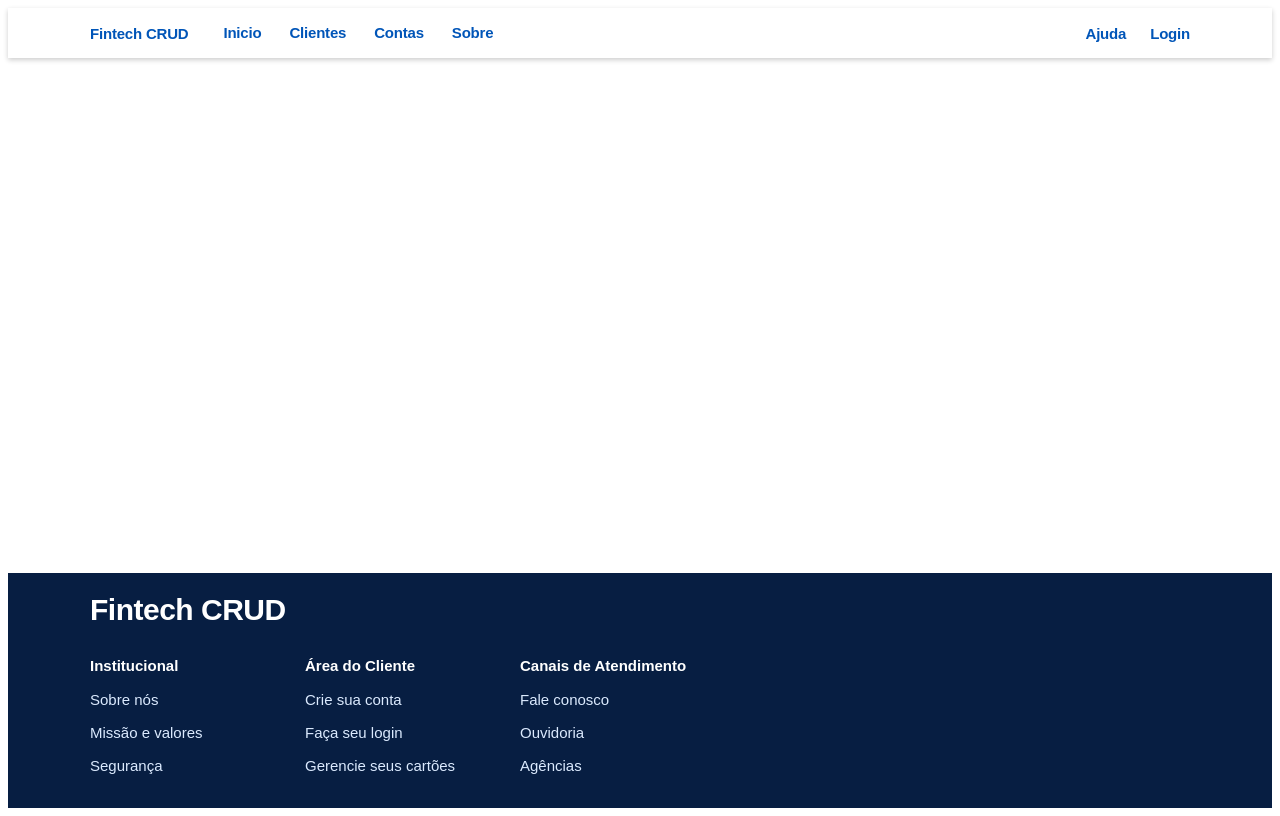
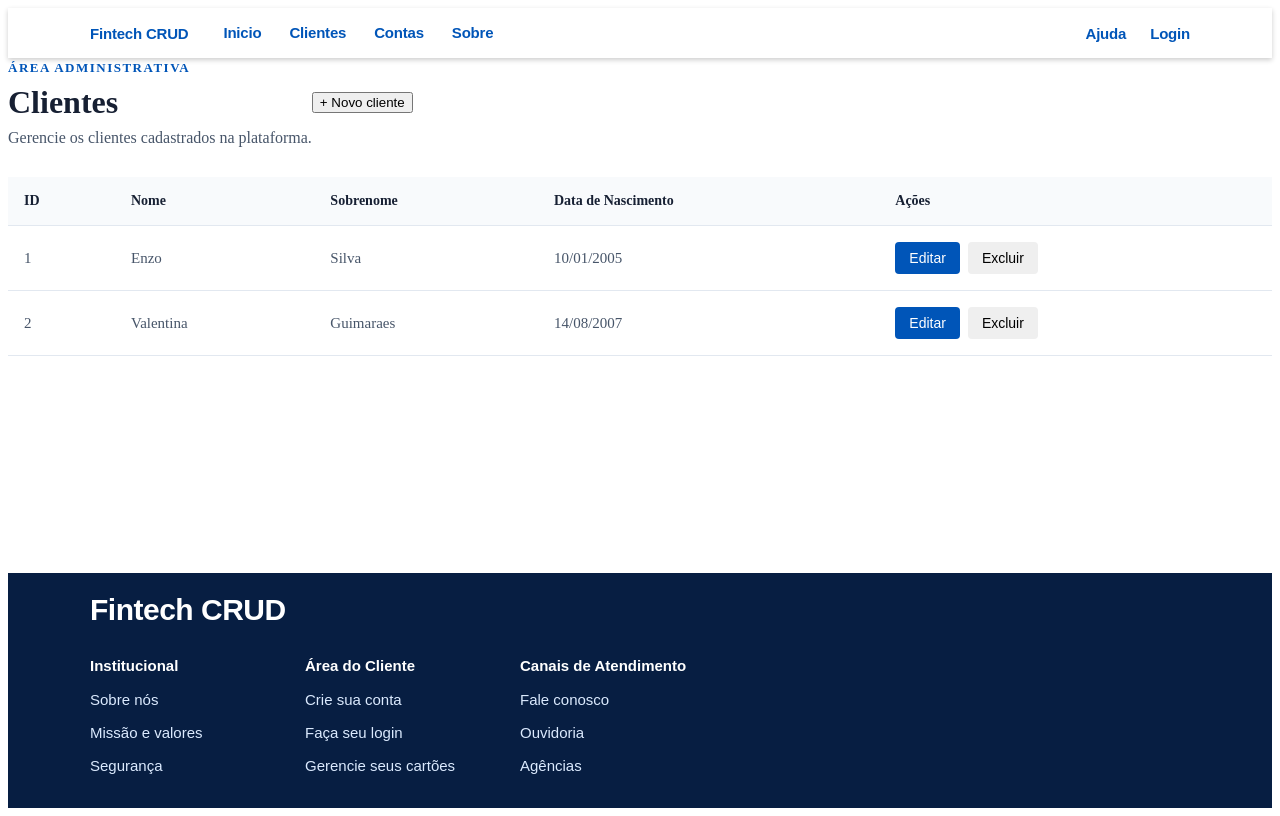
Before and after one commit to Allan-Jackson/fintechcrud, an Angular app: page /admin-clientes-listar in a window 1280 px wide. Before the commit this address led to /. Built offline with nearby package versions, Linux system fonts and the light colour scheme.

Commit message:
feat: Cria area de listagem de clientes com listagem local e servico para listar clientes

```diff
--- /dev/null
+++ b/backend/db.json
@@ -0,0 +1,28 @@
+{
+    "clientes": [
+        {
+            "id": 1,
+            "cpf": "12345678910",
+            "nome": "Enzo",
+            "sobrenome": "Silva",
+            "dtNascimento": "2005-01-10",
+            "email": "enzo@email.com"
+        },
+        {
+            "id": 2,
+            "cpf": "12345678911",
+            "nome": "Ana",
+            "sobrenome": "Santos",
+            "dtNascimento": "2000-09-09",
+            "email": "ana@email.com"
+        },
+        {
+            "id": 3,
+            "cpf": "22345678913",
+            "nome": "Matheus",
+            "sobrenome": "Vieira",
+            "dtNascimento": "2003-08-19",
+            "email": "math.vieira@email.com"
+        }
+    ]
+}
--- a/src/app/app.routes.ts
+++ b/src/app/app.routes.ts
@@ -3,6 +3,8 @@ import { LoginComponent } from './pages/login/login.component';
 import { HomeComponent } from './pages/home/home.component';
 import { SobreComponent } from './pages/sobre/sobre.component';
 import { AjudaComponent } from './pages/ajuda/ajuda.component';
+import { AdminClientesComponent } from './pages/admin/admin-clientes/admin-clientes.component';
+
 
 export const routes: Routes = [
     {
@@ -24,5 +26,10 @@ export const routes: Routes = [
         path: 'ajuda',
         component: AjudaComponent,
         title: 'Ajuda'
+    },
+    {
+        path: 'admin-clientes-listar',
+        component: AdminClientesComponent,
+        title: 'Listar Clientes'
     }
 ];
--- /dev/null
+++ b/src/app/pages/admin/admin-clientes/admin-clientes.component.css
@@ -0,0 +1,134 @@
+.content -container {
+    width: 80%;
+    margin: 50px auto 0;
+}
+
+.subtitulo {
+    color: #0055b8;
+    font-size: 13px;
+    font-weight: 700;
+    letter-spacing: 1.5px;
+}
+
+.cabecalho {
+    display: flex;
+    align-items: center;
+    justify-content: space -between;
+    margin-bottom: 30px;
+}
+
+.cabecalho h1 {
+    margin: 8px 0;
+    color: #172033;
+    font-size: 32px;
+}
+
+.cabecalho p {
+    margin: 0;
+    color: #475569;
+    font-size: 16px;
+}
+
+.botao -novo {
+    padding: 11px 20px;
+    color: #ffffff;
+    background-color: #0055b8;
+    border: none;
+    border-radius: 5px;
+    font-size: 15px;
+    font-weight: 600;
+    cursor: pointer;
+}
+
+.botao-novo:hover {
+    background-color: #003b7a;
+}
+
+.tabela -container {
+    overflow-x: auto;
+    background-color: #ffffff;
+    border: 1px solid #e2e8f0;
+    border-radius: 8px;
+    box-shadow: 0 6px 18px rgba(0, 0, 0, 0.08);
+}
+
+table {
+    width: 100%;
+    border-collapse: collapse;
+}
+
+thead {
+    background-color: #f8fafc;
+}
+
+th {
+    padding: 16px;
+    color: #172033;
+    font-size: 14px;
+    font-weight: 700;
+    text-align: left;
+    border-bottom: 1px solid #e2e8f0;
+}
+
+td {
+    padding: 16px;
+    color: #475569;
+    font-size: 15px;
+    border-bottom: 1px solid #e2e8f0;
+}
+
+tbody tr:last -child td {
+    border-bottom: none;
+}
+
+tbody tr:hover {
+    background-color: #f8fafc;
+}
+
+.acoes {
+    white-space: nowrap;
+}
+
+.botao-editar,
+.botao-excluir {
+    padding: 8px 14px;
+    border: none;
+    border-radius: 4px;
+    font-size: 14px;
+    cursor: pointer;
+}
+
+.botao-editar {
+    margin-right: 8px;
+    color: #ffffff;
+    background-color: #0055b8;
+}
+
+.botao -editar:hover {
+    background-color: #003b7a;
+}
+
+.botao -excluir {
+    color: #ffffff;
+    background-color: #dc2626;
+}
+
+.botao -excluir:hover {
+    background-color: #b91c1c;
+}
+
+/* Responsividade */
+@media (max-width: 700px) {
+
+    .content -container {
+        width: 90%;
+
+    }
+
+    .cabecalho {
+        flex-direction: column;
+        align-items: flex -start;
+        gap: 20px;
+
+    }
+}
--- /dev/null
+++ b/src/app/pages/admin/admin-clientes/admin-clientes.component.html
@@ -0,0 +1,48 @@
+<div class="content-container">
+    <div class="cabecalho">
+        <div>
+            <span class="subtitulo">
+                ÁREA ADMINISTRATIVA
+            </span>
+            <h1>Clientes</h1>
+            <p>
+                Gerencie os clientes cadastrados na plataforma.
+            </p>
+        </div>
+        <button class="botao-novo" type="button">
+            + Novo cliente
+        </button>
+    </div>
+
+    <div class="tabela-container">
+        <table>
+            <thead>
+                <tr>
+                    <th>ID</th>
+                    <th>Nome</th>
+                    <th>Sobrenome</th>
+                    <th>Data de Nascimento</th>
+                    <th>Ações</th>
+                </tr>
+            </thead>
+            <tbody>
+                @for (cliente of listaClientes; track cliente.id) {
+                <tr>
+                    <td>{{ cliente.id }}</td>
+                    <td>{{ cliente.nome }}</td>
+                    <td>{{ cliente.sobrenome }}</td>
+                    <td>{{ cliente.dataNascimento }}</td>
+                    <td class="acoes">
+                        <button class="botao-editar" type="button" (click)="editar(cliente.id)">
+                            Editar
+                        </button>
+                        <button class="botao-excluir" type="button" (click)="excluir(cliente.id)">
+                            Excluir
+                        </button>
+                    </td>
+                </tr>
+                }
+            </tbody>
+        </table>
+    </div>
+</div>
--- /dev/null
+++ b/src/app/pages/admin/admin-clientes/admin-clientes.component.ts
@@ -0,0 +1,34 @@
+import { Component } from '@angular/core';
+
+@Component({
+  selector: 'app-admin-clientes',
+  imports: [],
+  templateUrl: './admin-clientes.component.html',
+  styleUrl: './admin-clientes.component.css'
+})
+export class AdminClientesComponent {
+
+  listaClientes = [
+    {
+      id: 1,
+      nome: 'Enzo',
+      sobrenome: 'Silva',
+      dataNascimento: '10/01/2005'
+    },
+    {
+      id: 2,
+      nome: 'Valentina',
+      sobrenome: 'Guimaraes',
+      dataNascimento: '14/08/2007'
+    }
+  ];
+
+  editar(id: number) {
+    console.log('Editar cliente:', id);
+  }
+
+  excluir(id: number) {
+    console.log('Excluir cliente:', id);
+  }
+
+}
```
Also changed, not shown: src/app/model/cliente.ts (added, +9 -0 lines), src/app/services/cliente.service.ts (added, +31 -0 lines).
